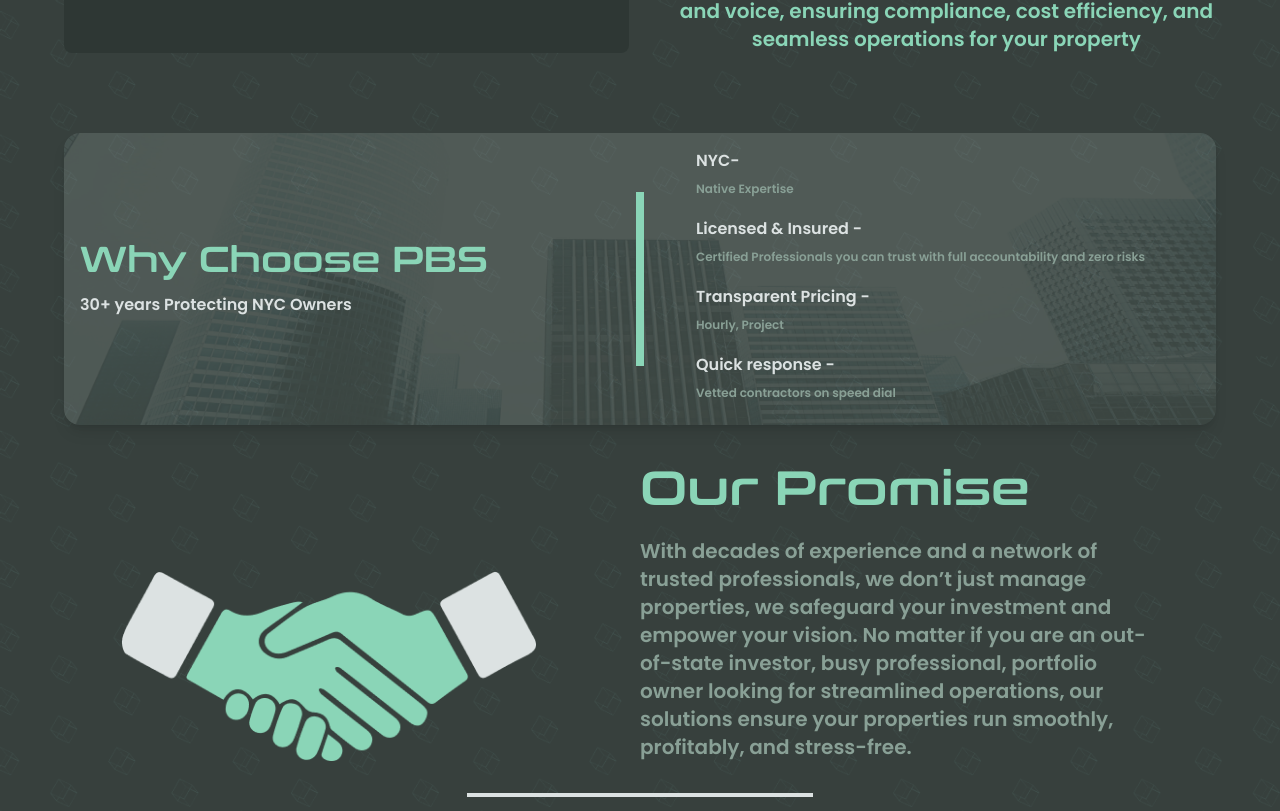
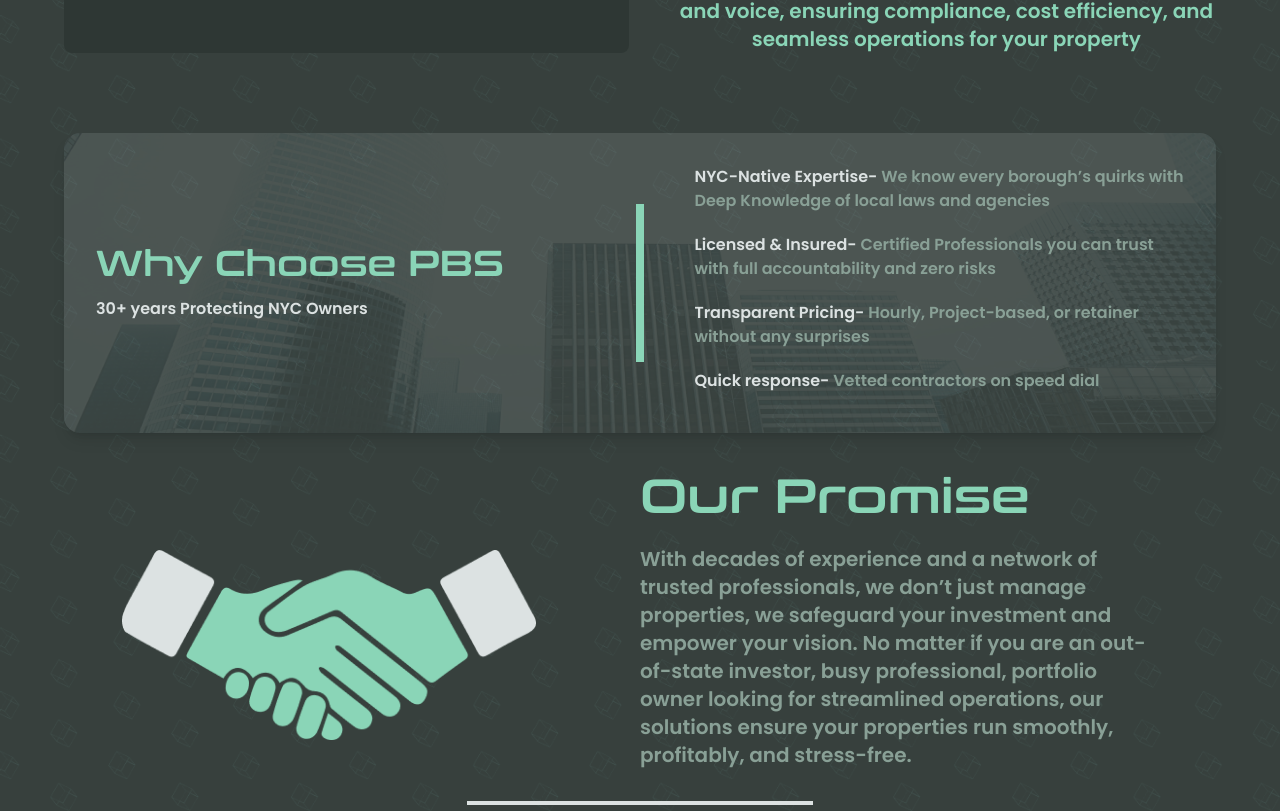
Before and after one commit to saidlv/pbs-compliance-solutions, a Next.js app: page /owner-representative in a window 1280 px wide. Shown: the part 2949-3760 px from the top of the page. Built offline with nearby package versions, Linux system fonts and the light colour scheme.

Commit message:
owner-representative completed

```diff
--- a/src/app/owner-representative/Old.jsx
+++ b/extra/Owner-repreentative/Old.jsx
@@ -1,9 +1,9 @@
 "use client";
 
-import HeroSection from "../../components/HeroSection";
+import HeroSection from "../../src/components/HeroSection";
 import { AnimatePresence, motion } from "framer-motion";
 import { useEffect, useRef, useState } from "react";
-import Testimonials from "./Testimonials";
+import Testimonials from "../../src/app/owner-representative/Testimonials";
 import { gsap } from "gsap";
 import { ScrollTrigger } from "gsap/ScrollTrigger";
 
--- a/src/app/inspection-services/page.jsx
+++ b/src/app/inspection-services/page.jsx
@@ -46,20 +46,20 @@ const InspectionServices = () => {
           designed to safeguard what matters most.
         </p>
 
-        <div className="flex flex-col lg:flex-row items-center lg:items-stretch justify-between w-full">
+        <div className="flex flex-col lg:flex-row items-center lg:items-stretch justify-between 2xl:justify-center 2xl:gap-16 w-full">
           <Image
             src="/pics/Inspection-services-pic1.png"
             alt="Inspection Services"
             width={500}
             height={500}
-            className="w-full lg:w-[40%] h-auto object-cover rounded-lg mb-6 lg:mb-0 mx-auto"
+            cclassName="w-[80%] lg:w-[40%] 2xl:w-[20%] h-auto object-contain rounded-lg mb-6 lg:mb-0 lg:mx-0 mx-auto"
           />
-          <div className="w-full lg:w-[55%] flex flex-col items-center lg:items-start justify-center text-center lg:text-left px-4 lg:px-0">
+          <div className="w-full lg:w-[55%] flex flex-col items-center lg:items-start justify-end text-center lg:text-left px-4 lg:px-0">
             <h1 className="text-[#8AD5B7] text-3xl lg:text-[55px] font-semibold font-conthrax mb-2 leading-tight">
               Why Compliance Matter
             </h1>
             <div className="bg-[#8AD5B7] w-full lg:w-[40%] text-[#DCE2E2] h-2 mb-6"></div>
-            <p className="text-base lg:text-lg font-semibold">
+            <p className="text-base lg:text-lg font-semibold 2xl w-full 2xl:w-[75%]">
               A single oversight can risk lives, reputations, and legal
               standing. Regular inspections aren’t just about ticking boxes,
               they’re about proactive problem solving. When Safety and
@@ -101,7 +101,7 @@ const InspectionServices = () => {
             return (
               <div
                 key={index}
-                className="flex flex-col gap-3 justify-between p-6 shadow-lg rounded-2xl bg-opacity-10 bg-[#89A096]"
+                className="flex flex-col gap-3 justify-between p-6 shadow-lg rounded-2xl bg-opacity-5 bg-[#89A096]"
                 style={{
                   backgroundImage: `url(${service.bg})`,
                   backgroundSize: "cover",
--- a/src/app/owner-representative/page.jsx
+++ b/src/app/owner-representative/page.jsx
@@ -76,10 +76,10 @@ const howWeWork = [
 ];
 
 const whyChoosePBS = [
-  "NYC-Native Expertise - We know every borough’s quirks with Deep Knowledge of local laws and agencies",
-  "Licensed & Insured - Certified Professionals you can trust with full accountability and zero risks",
-  "Transparent Pricing - Hourly, Project-based, or retainer without any surprises",
-  "Quick response - Vetted contractors on speed dial",
+  "NYC-Native Expertise:We know every borough’s quirks with Deep Knowledge of local laws and agencies",
+  "Licensed & Insured:Certified Professionals you can trust with full accountability and zero risks",
+  "Transparent Pricing:Hourly, Project-based, or retainer without any surprises",
+  "Quick response:Vetted contractors on speed dial",
 ];
 
 const Page = () => {
@@ -213,7 +213,7 @@ const Page = () => {
 
         <div className="flex flex-col lg:flex-row items-center lg:items-stretch justify-center lg:justify-start gap-8 sm:gap-12 w-full mt-8 sm:mt-10">
           <div className="w-full flex flex-col items-center justify-start gap-3 sm:gap-4">
-            <h3 className="bg-[#1E2322] p-2 sm:p-3 rounded-lg text-2xl sm:text-3xl md:text-4xl lg:text-4xl font-semibold text-[#8AD5B7] font-conthrax text-center">
+            <h3 className="bg-[#1E2322] p-2 sm:p-3 rounded-lg text-2xl sm:text-3xl md:text-4xl lg:text-4xl font-semibold text-[#8AD5B7] font-conthrax text-center lg:text-left">
               Compliance & Risk Management
             </h3>
             <ul className="list-disc list-inside text-base sm:text-lg md:text-lg lg:text-xl text-[#89A096] font-semibold p-3 sm:p-4 flex flex-col gap-1 sm:gap-2">
@@ -233,7 +233,7 @@ const Page = () => {
           </div>
 
           <div className="w-full flex flex-col items-center justify-start gap-3 sm:gap-4">
-            <h3 className="bg-[#1E2322] p-2 sm:p-3 rounded-lg text-2xl sm:text-3xl md:text-4xl lg:text-4xl font-semibold text-[#8AD5B7] font-conthrax text-center">
+            <h3 className="bg-[#1E2322] p-2 sm:p-3 rounded-lg text-2xl sm:text-3xl md:text-4xl lg:text-4xl font-semibold text-[#8AD5B7] font-conthrax text-center lg:text-left">
               Financial Oversight & Savings
             </h3>
             <ul className="text-base sm:text-lg md:text-lg lg:text-xl text-[#89A096] font-semibold p-3 sm:p-4 flex flex-col gap-1 sm:gap-2">
@@ -315,7 +315,7 @@ const Page = () => {
       <section className="px-4 sm:px-6 md:px-10 lg:px-16 py-8 sm:py-10 text-[#DCE2E2]">
         {/* Dark Background Div */}
         <div
-          className="w-full lg:flex-1 flex flex-col lg:flex-row justify-between items-stretch text-left rounded-2xl bg-[#89A096] bg-opacity-10 p-4 box-border shadow-lg hover:shadow-xl transition-all duration-300 mb-10"
+          className="w-full 2xl:w-[70%] mx-auto lg:flex-1 flex flex-col lg:flex-row justify-between items-stretch text-left rounded-2xl bg-[#89A096] bg-opacity-5 p-4 lg:p-8 box-border shadow-lg hover:shadow-xl transition-all duration-300 mb-10"
           style={{
             backgroundImage: `url('/pics/owner-repre-3.png')`,
             backgroundSize: "cover",
@@ -339,28 +339,26 @@ const Page = () => {
 
           <div className="w-full lg:w-[45%] flex flex-col items-start justify-center gap-2 sm:gap-3">
             {whyChoosePBS.map((item, index) => (
-              <div className="text-[#DCE2E2]" key={index}>
-                <h4 className="flex justify-start items-center text-sm sm:text-base pb-1 sm:pb-2">
-                  <span className="font-semibold">
-                    {item.split("-")[0] + "- "}
-                  </span>
-                </h4>
-                <p className="text-xs font-semibold text-[#89A096] mb-2">
-                  {item.split("-")[1]}
-                </p>
-              </div>
+              <p className="font-semibold text-[#89A096] mb-2 flex-1 justify-start items-center gap-2" key={index}>
+              <span className="font-semibold text-[#DCE2E2] text-nowrap">
+                {item.trim().split(":")[0] + "- "}
+              </span>
+              <span className="">
+              {item.trim().split(":")[1]}
+              </span>
+            </p>
             ))}
           </div>
         </div>
 
         <div>
-          <div className="flex flex-col lg:flex-row items-center lg:items-end justify-between w-full lg:w-[90%] mx-auto">
+          <div className="flex flex-col lg:flex-row items-center lg:items-stretch justify-between 2xl:justify-center 2xl:gap-16 w-full lg:w-[90%] mx-auto">
             <Image
               src="/pics/owner-repre-4.png"
               alt="Inspection Services"
               width={500}
               height={500}
-              className="w-[80%] lg:w-[40%] h-auto object-contain rounded-lg mb-6 lg:mb-0 lg:mx-0 mx-auto"
+              className="pt-[30px] lg:pt-[48px] w-[80%] lg:w-[40%] 2xl:w-[20%] h-auto object-contain rounded-lg mb-6 lg:mb-0 lg:mx-0 mx-auto"
             />
             <div className="w-full lg:w-[50%] flex flex-col items-center lg:items-start justify-center text-center lg:text-left px-4 lg:px-0">
               <h1 className="text-[#8AD5B7] text-3xl lg:text-5xl font-semibold font-conthrax mb-6">
```
